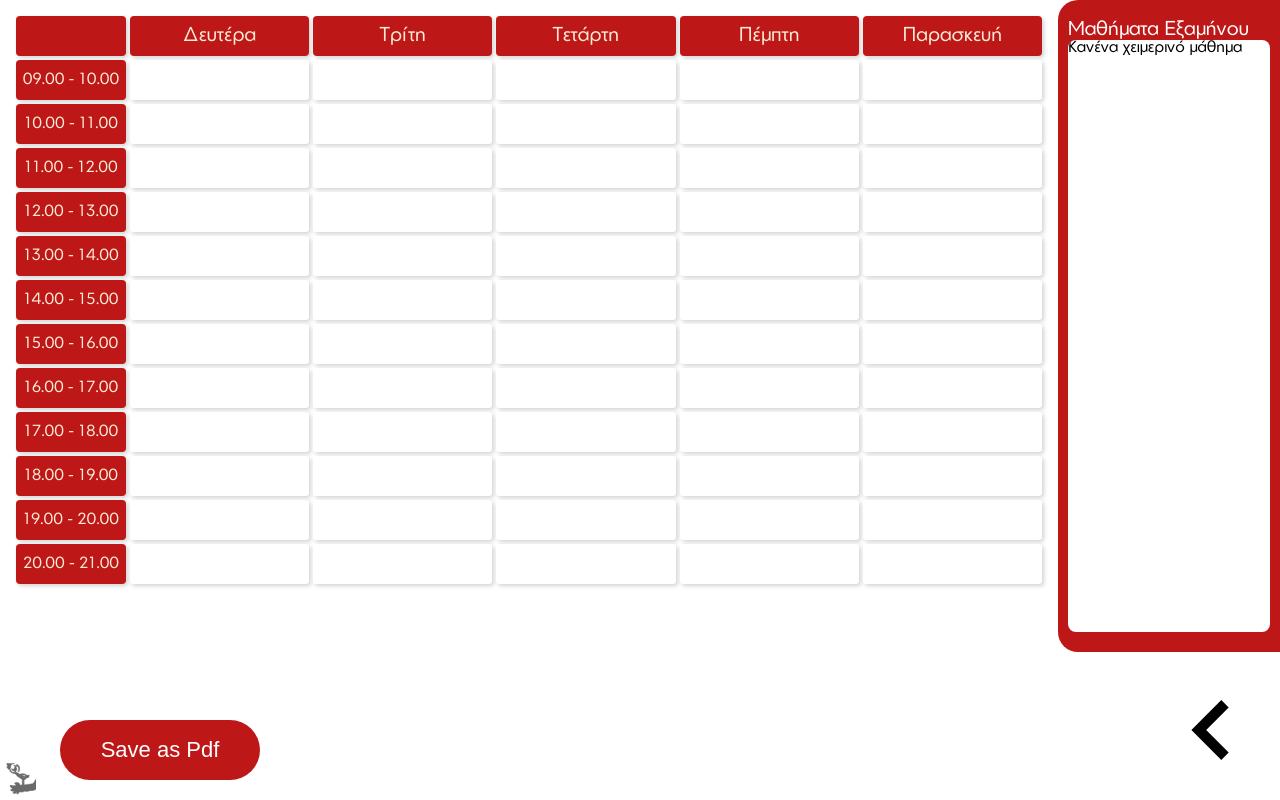
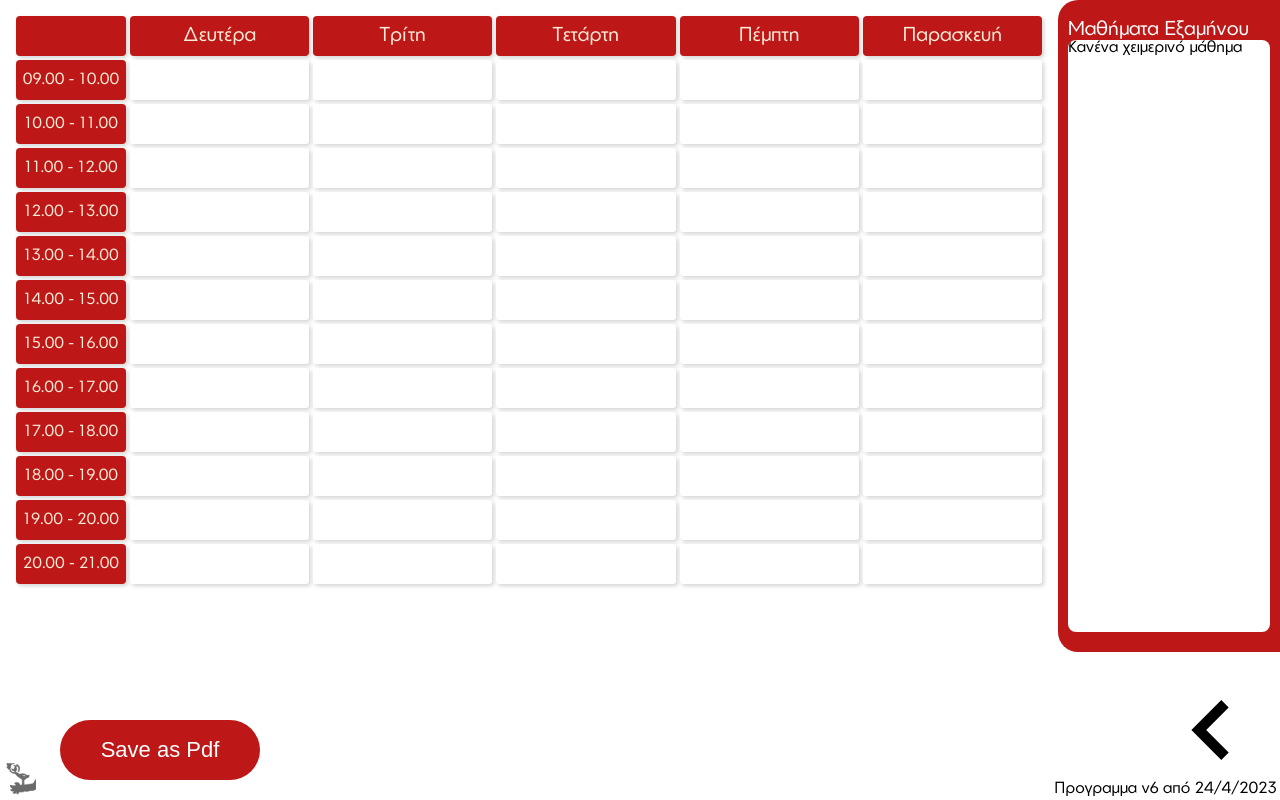
Before and after one commit to achilleasr/DpsdECTS, a Next.js app: page /programme in a window 1280 px wide. Built offline with nearby package versions, Linux system fonts and the light colour scheme.

Commit message:
Version shown bottom right

```diff
--- a/pages/programme.tsx
+++ b/pages/programme.tsx
@@ -457,6 +457,8 @@ export default function Programme() {
             Save as Pdf
           </button>
 
+          <div className={styles.version}>Προγραμμα v6 από 24/4/2023</div>
+
           {/* <button className={styles.printButton2} onClick={print}>
             Save as PDF Alternative
           </button> */}
--- a/styles/Programme.module.css
+++ b/styles/Programme.module.css
@@ -245,11 +245,20 @@
     left: 0px;
 }
 
+.version {
+    position: absolute;
+    bottom: 0;
+    right: 0;
+    font-size: medium;
+    padding: 3px;
+}
+
 @media print {
 
     .printButton,
     .printButton2,
-    .calendarIcon {
+    .calendarIcon,
+    .version {
         visibility: hidden;
         position: fixed;
         top: 0px;
```
